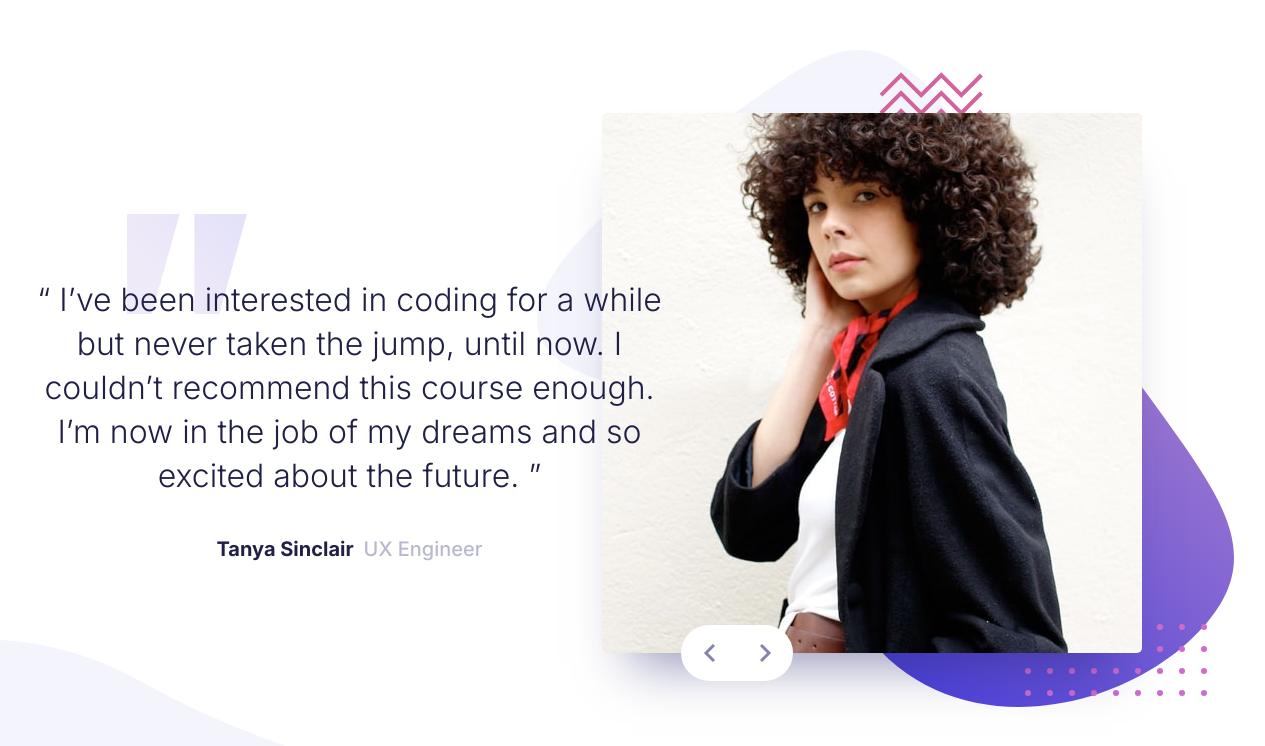
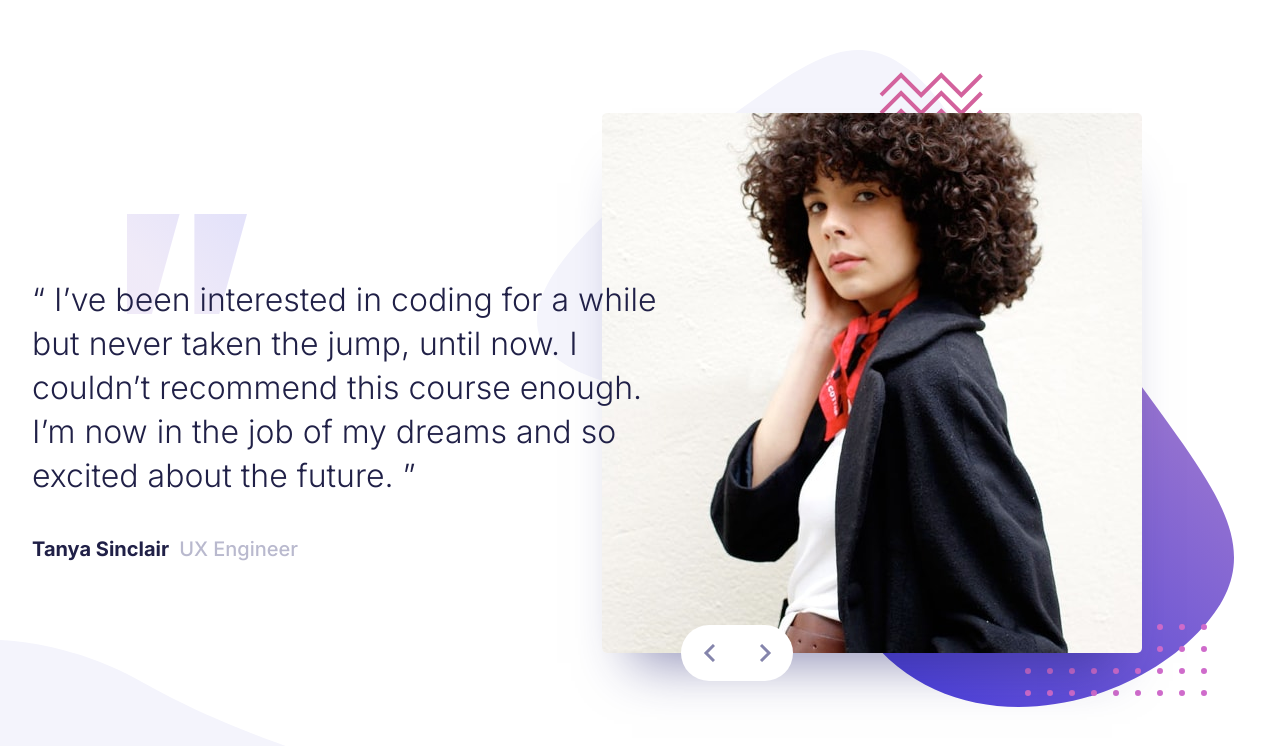
Before and after one commit to Paveldrow/testimonials-slider, a plain HTML site: page index.html in a window 1536 px wide. Shown: the whole page, without its empty margins (181-1446 px from the left). Drawn offline with Linux system fonts and the light colour scheme.

Commit message:
text align

```diff
--- a/css/style.css
+++ b/css/style.css
@@ -109,6 +109,8 @@ img {
 
 @media (min-width: 1460px) {
   .comment__text {
+    text-align: left;
+
     width: 635px;
     margin-bottom: 32px;
     padding-top: 64px;
@@ -117,7 +119,6 @@ img {
     line-height: 44px;
     background-size: 120px 100px;
     background-position: 95px 0;
-    z-index: 2;
   }
 }
 
@@ -131,7 +132,6 @@ img {
 @media (min-width: 1460px) {
   .comment__name {
     display: flex;
-    justify-content: center;
     width: 635px;
     font-size: 20px;
     line-height: 38px;
```
